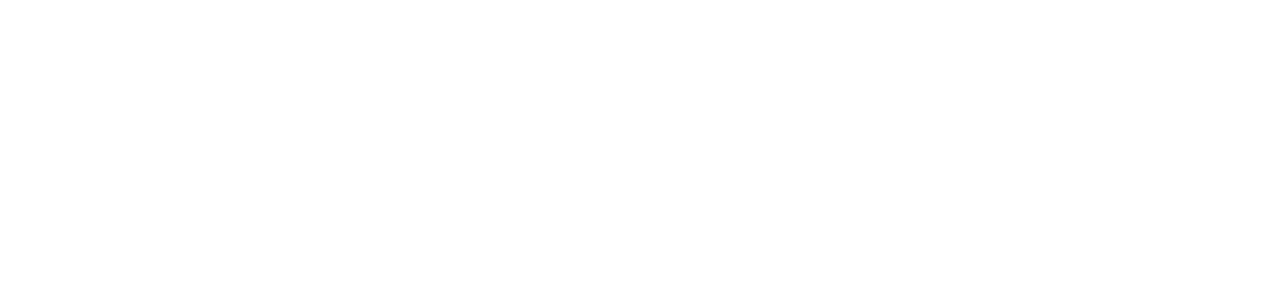
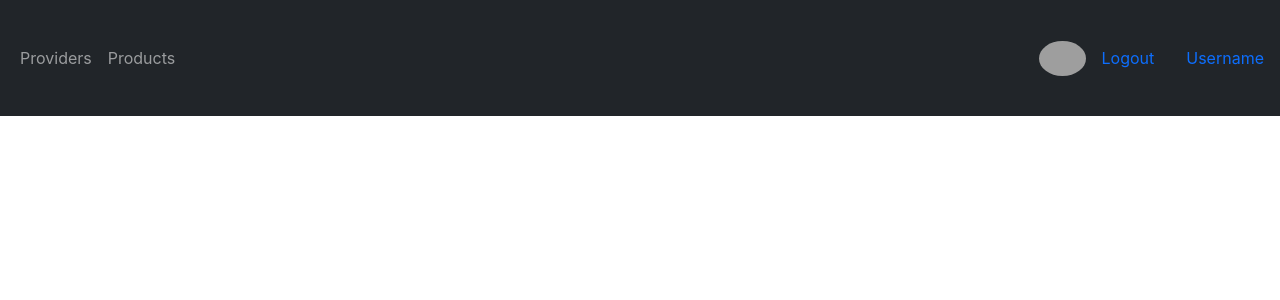
Before and after one commit to ManuelP84/sofkaU-store-challenge-react-redux, a React (Vite) app: page / in a window 1280 px wide. Shown: the top 300 px of the page. Built offline with nearby package versions, Linux system fonts and the light colour scheme; grey boxes are pictures that could not be loaded.

Commit message:
Bootstrap included and other modifications

```diff
--- a/index.html
+++ b/index.html
@@ -4,7 +4,11 @@
     <meta charset="UTF-8" />
     <link rel="icon" type="image/svg+xml" href="/src/favicon.svg" />
     <meta name="viewport" content="width=device-width, initial-scale=1.0" />
-    <title>Vite App</title>
+    <link rel="preconnect" href="https://fonts.googleapis.com">
+    <link rel="preconnect" href="https://fonts.gstatic.com" crossorigin>
+    <link href="https://fonts.googleapis.com/css2?family=Oswald:wght@300&family=Source+Sans+Pro:wght@300&display=swap" rel="stylesheet">
+    <link href="https://cdn.jsdelivr.net/npm/bootstrap@5.1.3/dist/css/bootstrap.min.css" rel="stylesheet" integrity="sha384-1BmE4kWBq78iYhFldvKuhfTAU6auU8tT94WrHftjDbrCEXSU1oBoqyl2QvZ6jIW3" crossorigin="anonymous">
+    <title>Store Management App</title>
   </head>
   <body>
     <div id="root"></div>
--- a/src/App.tsx
+++ b/src/App.tsx
@@ -1,12 +1,25 @@
-import { useState } from 'react'
+import { useSelector } from 'react-redux'
+import { BrowserRouter, Route, Routes } from 'react-router-dom'
 import './App.css'
+import Navbar from './components/Navbar'
+import { stateType } from './state/store'
+import Providers from './components/Providers'
+import Products from './components/Products'
 
 function App() {
-  const [count, setCount] = useState(0)
+
+  const {user} = useSelector((state: stateType) => state.logged)
 
   return (
     <div className="App">
 
+      <BrowserRouter>
+      <Navbar logged = {true}/>
+      <Routes>
+        <Route path='providers' element={<Providers/>}/>
+        <Route path='products' element={<Products/>}/>
+      </Routes>
+      </BrowserRouter>
     </div>
   )
 }
--- a/src/state/loggedInSlice.ts
+++ b/src/state/loggedInSlice.ts
@@ -1,7 +1,7 @@
 import { createSlice } from "@reduxjs/toolkit";
 
 const initialState = {
-
+    user: null
 }
 
 const loggedInSlice = createSlice(
```
